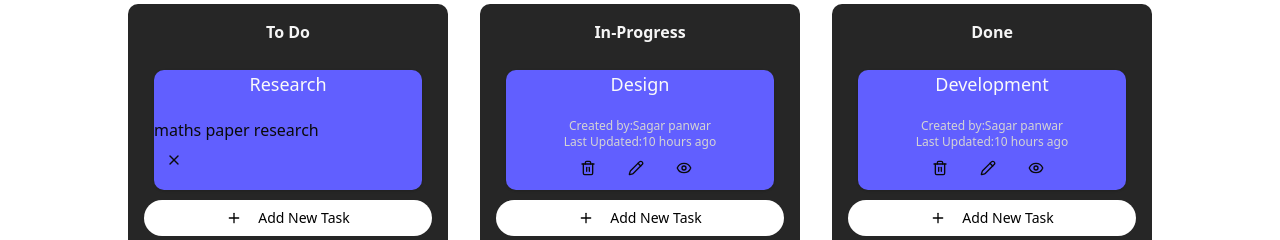
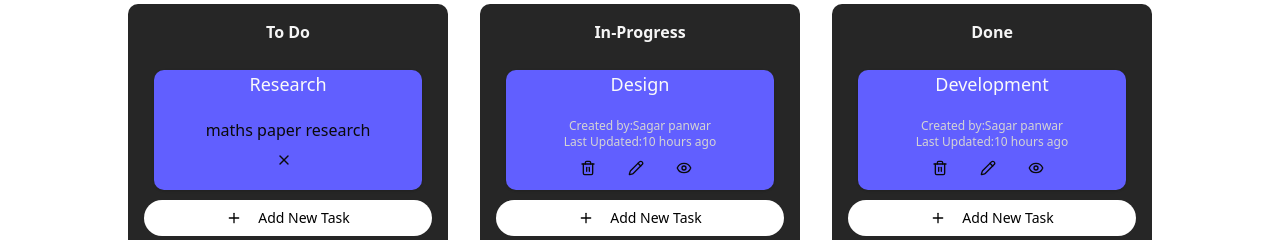
Before and after one commit to sagarp96/Draggie, a Next.js app: page /Welcomepage in a window 1280 px wide. Both pictures are taken after a click on the button 336 px from the left and 325 px from the top of the page. Shown: the part 157-397 px from the top of the page. Built offline with nearby package versions, Linux system fonts and the light colour scheme.

Commit message:
Added Framer Motion

```diff
--- a/package.json
+++ b/package.json
@@ -24,6 +24,7 @@
     "clsx": "^2.1.1",
     "date-fns": "^4.1.0",
     "lucide-react": "^0.541.0",
+    "motion": "^12.23.12",
     "next": "15.5.0",
     "next-themes": "^0.4.6",
     "react": "19.1.0",
--- a/src/components/AddNewTaskBTN.tsx
+++ b/src/components/AddNewTaskBTN.tsx
@@ -26,6 +26,7 @@ import { Input } from "@/components/ui/input";
 import { Label } from "@/components/ui/label";
 import { DatePicker } from "./ui/DatePicker";
 import { SelectDropdown } from "./SelectDropdown";
+import { motion } from "framer-motion";
 
 function addnewTask() {}
 
@@ -37,9 +38,11 @@ export function AddNewTaskBTN() {
     return (
       <Dialog open={open} onOpenChange={setOpen}>
         <DialogTrigger asChild>
-          <Button variant="transparent">
-            <Plus className="mr-2 h-4 w-4" /> Add New Task
-          </Button>
+          <motion.button whileHover={{ scale: 1.1 }} whileTap={{ scale: 0.95 }}>
+            <Button variant="transparent" className="w-full">
+              <Plus className="mr-2 h-4 w-4" /> Add New Task
+            </Button>
+          </motion.button>
         </DialogTrigger>
         <DialogContent className="sm:max-w-[425px]">
           <DialogHeader>
@@ -57,7 +60,9 @@ export function AddNewTaskBTN() {
   return (
     <Drawer open={open} onOpenChange={setOpen}>
       <DrawerTrigger asChild>
-        <Button variant="transparent">Add New Task</Button>
+        <motion.button whileHover={{ scale: 1.1 }} whileTap={{ scale: 0.95 }}>
+          <Button variant="transparent">Add New Task</Button>
+        </motion.button>
       </DrawerTrigger>
       <DrawerContent>
         <DrawerHeader className="text-left">
--- a/src/components/tasks.tsx
+++ b/src/components/tasks.tsx
@@ -5,7 +5,7 @@ import { EditTaskBTN } from "./EditTaskBTN";
 import { Button } from "@/components/ui/button";
 import { Eye } from "lucide-react";
 import { useState } from "react";
-
+import { motion } from "motion/react";
 type TaskCardProps = {
   task: Task;
 };
@@ -25,7 +25,12 @@ export function TaskCard({ task }: TaskCardProps) {
 
   const TaskOverview = () => {
     return (
-      <>
+      <motion.div
+        initial={{ opacity: 0, y: 20 }}
+        animate={{ opacity: 1, y: 0 }}
+        exit={{ opacity: 0, y: -20 }}
+        transition={{ duration: 0.3 }}
+      >
         <h3 className="text-lg text-neutral-50 text-center mb-5">
           {task.title}
         </h3>
@@ -53,29 +58,36 @@ export function TaskCard({ task }: TaskCardProps) {
             <Eye className="mr-2 h-4 w-4" />
           </Button>
         </div>
-      </>
+      </motion.div>
     );
   };
   const TaskDetails = () => {
     return (
-      <>
+      <motion.div
+        initial={{ rotateY: 180 }}
+        animate={{ rotateY: 0 }}
+        exit={{ rotateY: 180 }}
+        transition={{ duration: 0.5 }}
+      >
         <h2 className="text-lg text-neutral-50 text-center mb-5">
           {task.title}
         </h2>
-        <p>{task.description}</p>
+        <p className="text-center">{task.description}</p>
+
+        <div className="flex justify-center">
           <Button
             variant="ghost"
-          className="hover:bg-transparent hover:text-blue-600"
+            className="hover:bg-transparent hover:text-blue-600 "
             onClick={() => setOpenTaskCard(false)}
           >
-          <X className="mr-2 h-4 w-4" />
+            <X className="mr-2 h-4 w-4 " />
           </Button>
-      </>
+        </div>
+      </motion.div>
     );
   };
   return (
-    <>
-      <div
+    <motion.div
       ref={setNodeRef}
       {...listeners}
       {...attributes}
@@ -84,7 +96,6 @@ export function TaskCard({ task }: TaskCardProps) {
       suppressHydrationWarning
     >
       {openTaskCard ? <TaskDetails /> : <TaskOverview />}
-      </div>
-    </>
+    </motion.div>
   );
 }
--- a/src/components/ui/button.tsx
+++ b/src/components/ui/button.tsx
@@ -20,8 +20,7 @@ const buttonVariants = cva(
         ghost:
           "hover:bg-accent hover:text-accent-foreground dark:hover:bg-accent/50",
         link: "text-primary underline-offset-4 hover:underline",
-        transparent:
-          "bg-transparent hover:bg-transparent hover:text-accent-foreground dark:hover:bg-accent/50 w-full",
+        transparent: "bg-transparent w-full",
       },
       size: {
         default: "h-9 px-4 py-2 has-[>svg]:px-3",
```
Also changed, not shown: 1 other file (tests, documents, lock files or other folders). Lines whose indentation alone changed are shown as unchanged.
